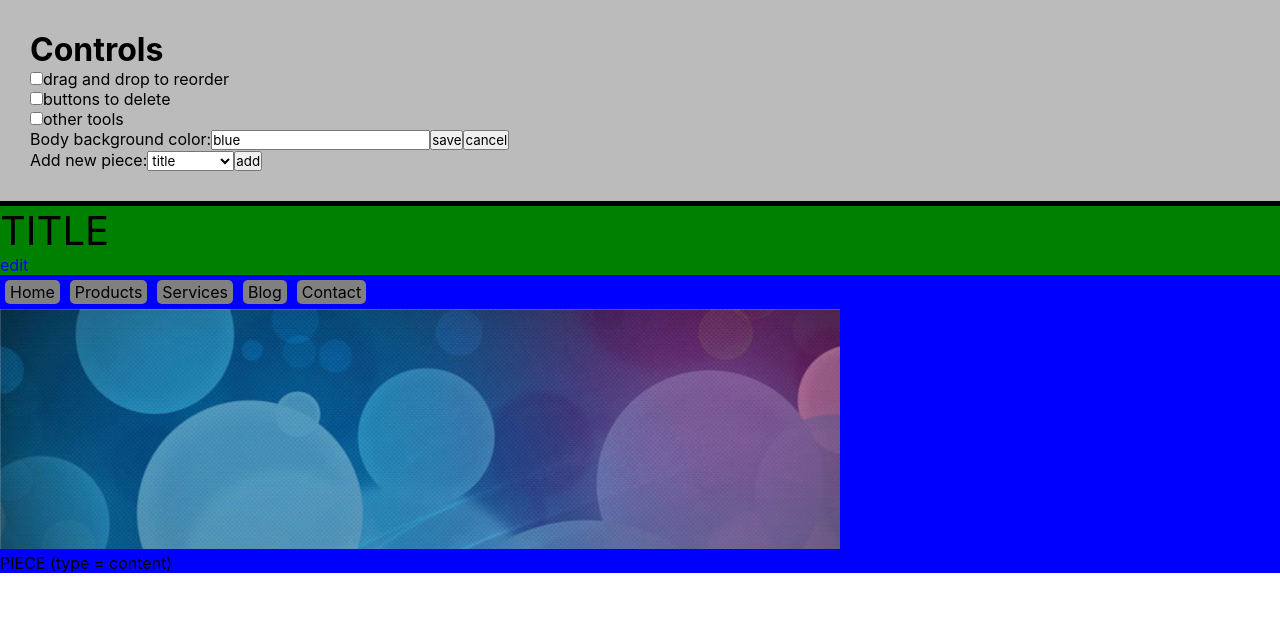
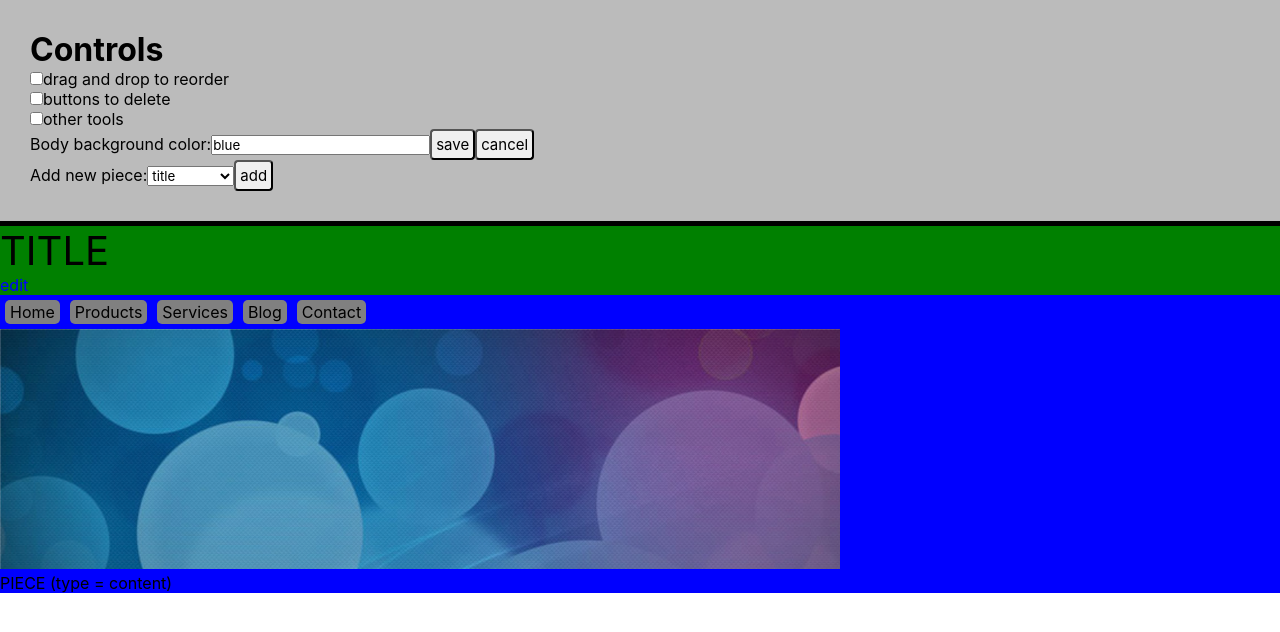
Before and after one commit to bananno/designer, a React (Create React App) app: page / in a window 1280 px wide. Shown: the top 632 px of the page. Built offline with nearby package versions, Linux system fonts and the light colour scheme.

Commit message:
Add button style

```diff
--- a/src/App.css
+++ b/src/App.css
@@ -13,3 +13,10 @@ input.edit-size {
   width: 40px;
   text-align: right;
 }
+
+button {
+  padding: 4px;
+  border-radius: 4px;
+  font-size: 15px;
+  cursor: pointer;
+}
```
